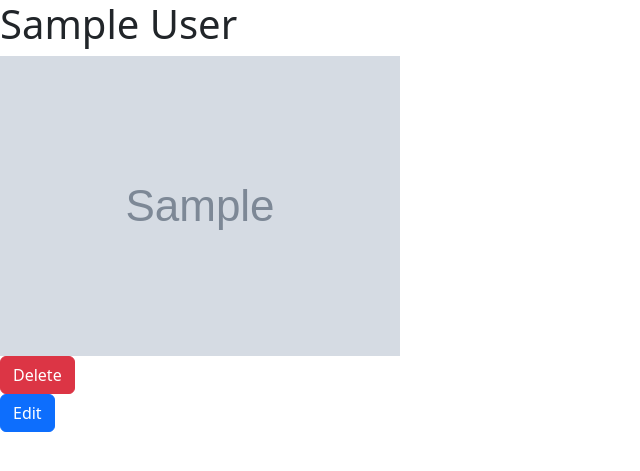
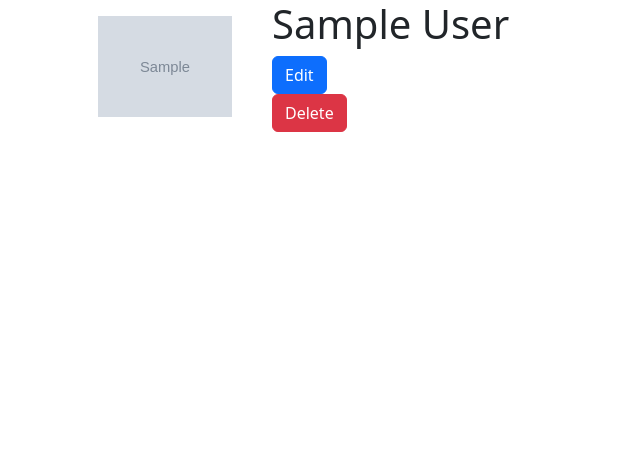
Before and after one commit to reginaaa8/flask-blogly, a Flask app: page /users/1 in a window 1280 px wide. Shown: the top 471 px of the page, without its empty margins (0-640 px from the left). Run offline with Flask 3, Linux system fonts and the light colour scheme; tables that the repository leaves empty hold one stand-in row (values such as "Sample post"); grey boxes marked "Sample" are stand-in pictures.

Commit message:
more bootstrap styles implemented

```diff
--- a/templates/base.html
+++ b/templates/base.html
@@ -9,8 +9,10 @@
 
 </head>
 <body>
+    <div class="container">
     {% block content %}
     {% endblock %}
+    </div>
     <script src="https://cdn.jsdelivr.net/npm/bootstrap@5.3.3/dist/js/bootstrap.bundle.min.js"
     integrity="sha384-YvpcrYf0tY3lHB60NNkmXc5s9fDVZLESaAA55NDzOxhy9GkcIdslK1eN7N6jIeHz"
     crossorigin="anonymous"></script>
--- a/templates/details.html
+++ b/templates/details.html
@@ -8,13 +8,21 @@
 
 {% block content %}
 
-<h1>{{user.first_name}} {{user.last_name}}</h1>
-<img src="{{user.image_url}}">
+<div class="row">
+    <div class="col-sm-2 col-6">
+        <img src="{{user.image_url}}" alt="{{user.first_name}} {{user.last_name}}" class="w-100 p-3">
+    </div>
 
-<form action="/users/{{user.id}}/delete" method="POST"><button type="submit" class="btn btn-danger">Delete</button></form>
+    <div class="col-sm-10 col-12">
+        <h1>{{user.first_name}} {{user.last_name}}</h1>
 
-<a href="/users/{{user.id}}/edit">
-    <button type="button" class="btn btn-primary">Edit</button>
-</a>
+        <div>
+            <a class="btn btn-primary" href="/users/{{user.id}}/edit">Edit</a>
+            <form action="/users/{{user.id}}/delete" method="POST">
+                <button type="submit" class="btn btn-danger">Delete</button>
+            </form>
+        </div>
+    </div>
+</div>
 
 {% endblock %}
--- a/templates/new_user.html
+++ b/templates/new_user.html
@@ -21,7 +21,7 @@
         <input id="image_url" name="image_url" class="form-control" type="text" placeholder="Provide an image of this user">
     </div>
 
-    <div>
+    <div class="d-flex flex-row-reverse">
         <button type="submit" class="btn btn-success">Add</button>
     </div>
 
--- a/templates/users.html
+++ b/templates/users.html
@@ -10,8 +10,6 @@
     {% endfor %}
 </ul>
 
-<a href="/users/new">
-    <button type="button" class="btn btn-secondary">Add user</button>
-</a>
+<a class="btn btn-secondary" href="/users/new">Add User</a>
 
 {% endblock %}
```
Also changed, not shown: templates/edit_user.html (+5 -4 lines).
